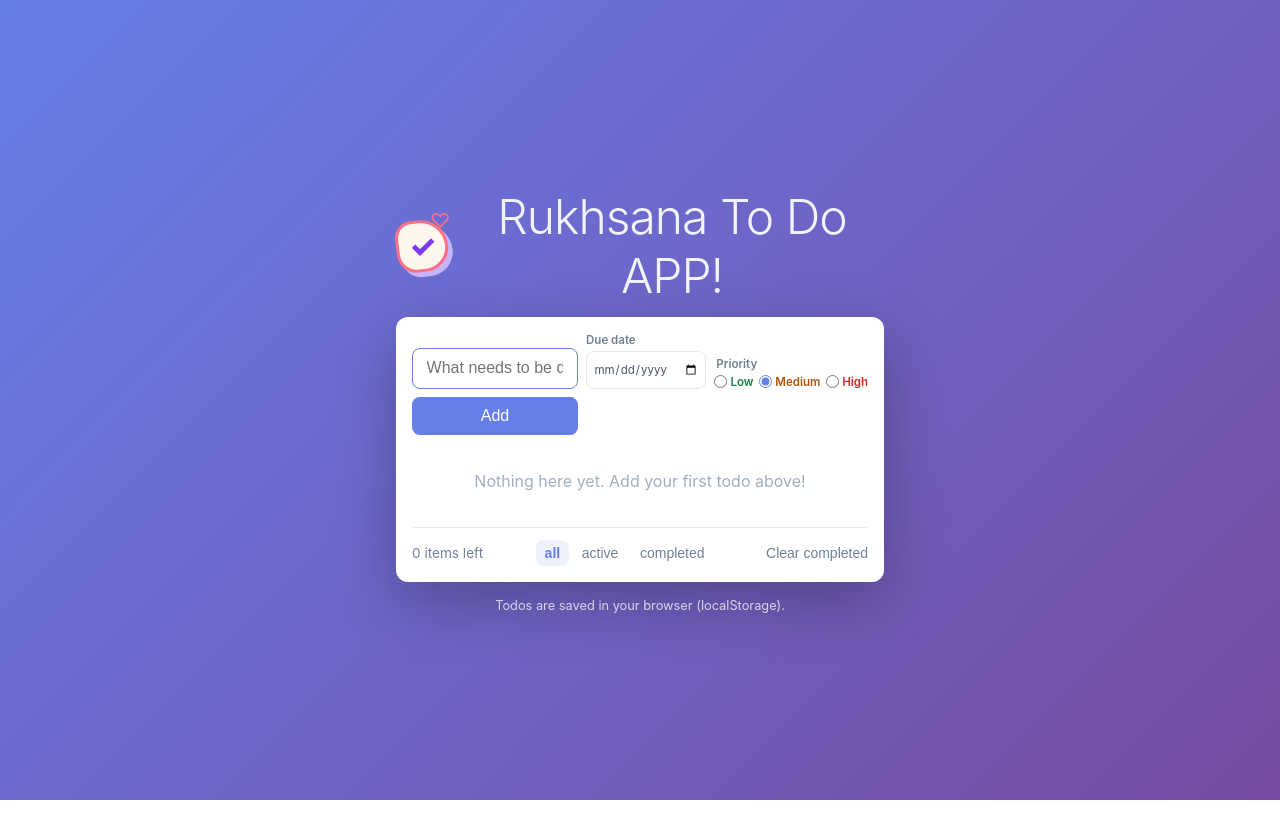
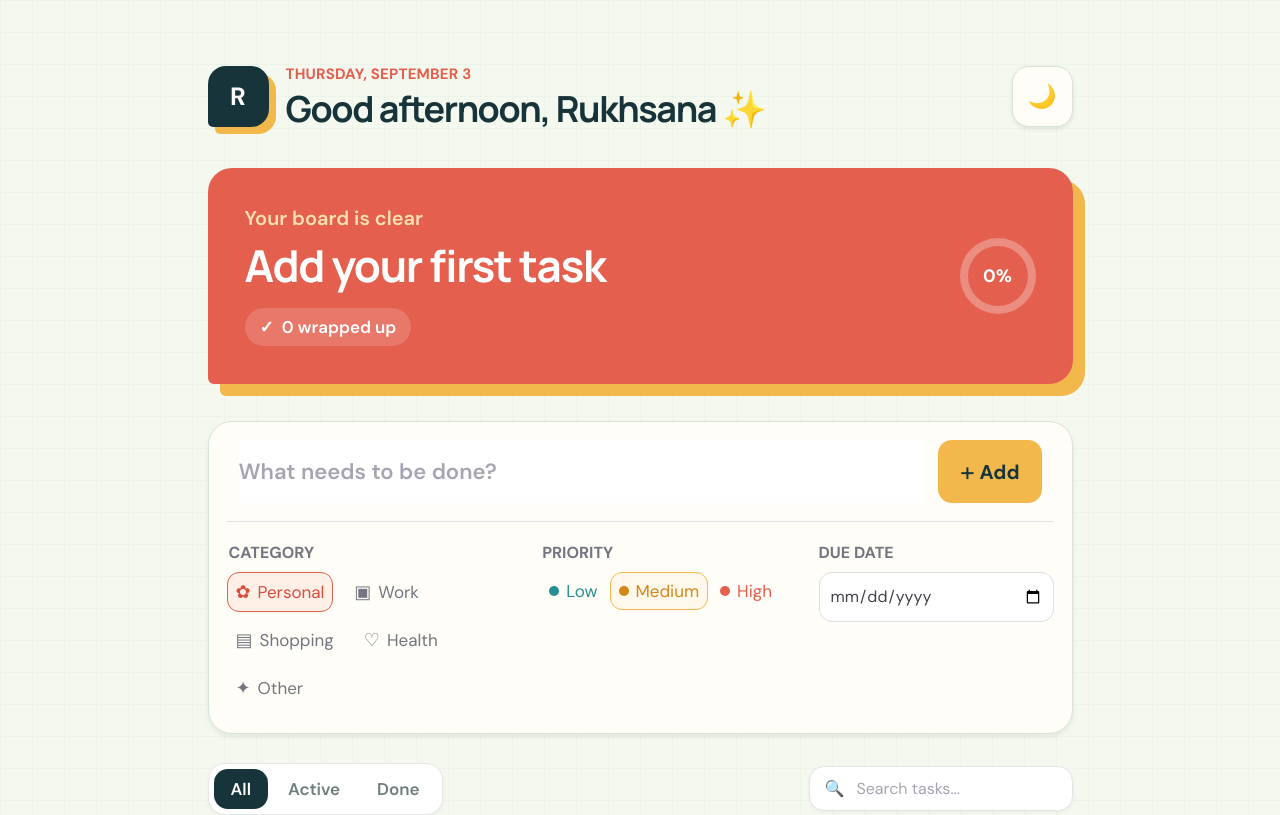
Before and after one commit to reasmin24/todo-app, a Next.js app: page / in a window 1280 px wide. Shown: the top 815 px of the page. Built offline with nearby package versions, Linux system fonts and the light colour scheme.

Commit message:
Upgrade todo dashboard design

```diff
--- a/app/globals.css
+++ b/app/globals.css
@@ -1,354 +1,44 @@
-*,
-*::before,
-*::after {
-  box-sizing: border-box;
-}
+@import url('https://fonts.googleapis.com/css2?family=DM+Sans:wght@400;500;600;700&family=Manrope:wght@700;800&display=swap');
 
-html,
-body {
-  margin: 0;
-  padding: 0;
-}
-
-body {
-  font-family: -apple-system, BlinkMacSystemFont, "Segoe UI", Roboto, Helvetica, Arial,
-    sans-serif;
-  background: linear-gradient(135deg, #667eea 0%, #764ba2 100%);
-  min-height: 100vh;
-  display: flex;
-  align-items: center;
-  justify-content: center;
-  color: #2d3748;
-}
-
-.app {
-  width: 100%;
-  max-width: 520px;
-  padding: 1rem;
-}
-
-.brand-lockup {
-  display: flex;
-  align-items: center;
-  justify-content: center;
-  gap: 0.75rem;
-  margin: 0 0 0.75rem;
-}
-
-.logo-mark {
-  position: relative;
-  display: grid;
-  place-items: center;
-  width: 3.25rem;
-  height: 3.25rem;
-  background: #fff7ed;
-  border: 3px solid #fb7185;
-  border-radius: 38% 62% 55% 45%;
-  box-shadow: 4px 5px 0 #c4b5fd;
-  transform: rotate(-7deg);
-  flex-shrink: 0;
-}
-
-.logo-check {
-  color: #7c3aed;
-  font-size: 1.9rem;
-  font-weight: 800;
-  line-height: 1;
-  transform: rotate(7deg);
-}
-
-.logo-heart {
-  position: absolute;
-  top: -0.65rem;
-  right: -0.55rem;
-  color: #fb7185;
-  font-size: 1.25rem;
-  line-height: 1;
-  transform: rotate(7deg);
-}
-
-.title {
-  text-align: center;
-  font-size: clamp(2rem, 8vw, 3rem);
-  font-weight: 300;
-  color: rgba(255, 255, 255, 0.92);
-  margin: 0;
-  letter-spacing: -1px;
-}
-
-.card {
-  background: #fff;
-  border-radius: 12px;
-  box-shadow: 0 20px 60px rgba(0, 0, 0, 0.25);
-  padding: 1rem;
-}
-
-.add-form {
-  display: grid;
-  grid-template-columns: minmax(0, 1fr) auto auto;
-  align-items: end;
-  gap: 0.5rem;
-  margin-bottom: 0.75rem;
-}
-
-.form-main {
-  display: contents;
-}
-
-.input {
-  flex: 1;
-  font-size: 1rem;
-  padding: 0.65rem 0.85rem;
-  border: 1px solid #e2e8f0;
-  border-radius: 8px;
-  outline: none;
-  transition: border-color 0.15s;
-}
-
-.input:focus {
-  border-color: #667eea;
-}
-
-.date-field,
-.priority-field {
-  color: #718096;
-  font-size: 0.72rem;
-  font-weight: 600;
-}
-
-.date-field {
-  display: grid;
-  gap: 0.25rem;
-}
-
-.date-input {
-  min-height: 2.35rem;
-  border: 1px solid #e2e8f0;
-  border-radius: 8px;
-  color: #4a5568;
-  padding: 0.4rem;
-  font: inherit;
-  font-weight: 400;
-}
-
-.priority-field {
-  border: 0;
-  padding: 0;
-  margin: 0;
-}
-
-.priority-options {
-  display: flex;
-  gap: 0.35rem;
-  margin-top: 0.25rem;
-}
-
-.priority-option {
-  display: flex;
-  align-items: center;
-  gap: 0.2rem;
-  text-transform: capitalize;
-  cursor: pointer;
-}
-
-.priority-option input {
-  accent-color: #667eea;
-  margin: 0;
-}
-
-.btn {
-  border: none;
-  border-radius: 8px;
-  cursor: pointer;
-  font-size: 0.875rem;
-  transition: background 0.15s, opacity 0.15s;
-}
-
-.btn-add {
-  background: #667eea;
-  color: #fff;
-  padding: 0.65rem 1.25rem;
-  font-size: 1rem;
-}
-
-.btn-add:hover {
-  background: #5a6fe0;
-}
-
-.todo-list {
-  list-style: none;
-  margin: 0;
-  padding: 0;
-}
-
-.todo-item {
-  display: flex;
-  align-items: center;
-  justify-content: space-between;
-  padding: 0.55rem 0.35rem;
-  border-bottom: 1px solid #f1f5f9;
-}
-
-.todo-item:last-child {
-  border-bottom: none;
-}
-
-.checkbox-label {
-  display: flex;
-  align-items: center;
-  gap: 0.6rem;
-  flex: 1;
-  cursor: pointer;
-  min-width: 0;
-}
-
-.todo-details {
-  display: grid;
-  gap: 0.2rem;
-  min-width: 0;
-}
-
-.checkbox-label input[type="checkbox"] {
-  width: 1.1rem;
-  height: 1.1rem;
-  accent-color: #667eea;
-  cursor: pointer;
-  flex-shrink: 0;
-}
-
-.todo-text {
-  font-size: 1rem;
-  overflow-wrap: anywhere;
-}
-
-.todo-text.done {
-  text-decoration: line-through;
-  color: #a0aec0;
-}
-
-.todo-meta {
-  display: flex;
-  align-items: center;
-  gap: 0.5rem;
-  color: #a0aec0;
-  font-size: 0.75rem;
-}
-
-.priority-badge {
-  border-radius: 999px;
-  padding: 0.15rem 0.45rem;
-  font-size: 0.68rem;
-  font-weight: 700;
-  text-transform: capitalize;
-}
-
-.priority-low {
-  color: #15803d;
-}
-
-.priority-medium {
-  color: #b45309;
-}
-
-.priority-high {
-  color: #dc2626;
-}
-
-.priority-badge.priority-low {
-  background: #dcfce7;
-}
-
-.priority-badge.priority-medium {
-  background: #fef3c7;
-}
-
-.priority-badge.priority-high {
-  background: #fee2e2;
-}
-
-.btn-delete {
-  background: none;
-  color: #cbd5e1;
-  font-size: 1rem;
-  padding: 0.25rem 0.5rem;
-  line-height: 1;
-  flex-shrink: 0;
-}
-
-.btn-delete:hover {
-  color: #e53e3e;
-}
-
-.empty {
-  text-align: center;
-  color: #a0aec0;
-  padding: 1.25rem 0;
-}
-
-.footer {
-  display: flex;
-  align-items: center;
-  justify-content: space-between;
-  gap: 0.5rem;
-  margin-top: 0.75rem;
-  padding-top: 0.75rem;
-  border-top: 1px solid #e2e8f0;
-  font-size: 0.85rem;
-  color: #718096;
-  flex-wrap: wrap;
-}
-
-.filters {
-  display: flex;
-  gap: 0.25rem;
-}
-
-.btn-filter {
-  background: none;
-  padding: 0.3rem 0.55rem;
-  color: #718096;
-}
-
-.btn-filter:hover {
-  color: #2d3748;
-}
-
-.btn-filter.active {
-  background: #eef0fe;
-  color: #667eea;
-  font-weight: 600;
-}
-
-.btn-clear {
-  background: none;
-  padding: 0.3rem 0;
-  color: #718096;
-}
-
-.btn-clear:hover {
-  color: #e53e3e;
-}
-
-.hint {
-  text-align: center;
-  color: rgba(255, 255, 255, 0.75);
-  font-size: 0.8rem;
-  margin: 1rem 0 0 0;
-}
-
-@media (max-width: 560px) {
-  .add-form {
-    grid-template-columns: 1fr auto;
-  }
-
-  .form-main {
-    display: grid;
-    grid-column: 1 / -1;
-    gap: 0.5rem;
-    grid-template-columns: minmax(0, 1fr) auto;
-  }
-
-  .priority-field {
-    grid-column: 1;
-  }
-}
+*, *::before { box-sizing: border-box; }
+html, body { margin: 0; min-height: 100%; }
+body { color: #17343a; background: #f4f8ef; font-family: 'DM Sans', sans-serif; background-image: linear-gradient(#d8e8d644 1px, transparent 1px), linear-gradient(90deg, #d8e8d644 1px, transparent 1px); background-size: 32px 32px; }
+button, input { font: inherit; }
+button { cursor: pointer; }
+.app { width: min(100% - 32px, 865px); margin: 0 auto; padding: 64px 0 54px; }
+.topbar { display: flex; align-items: center; gap: 17px; margin-bottom: 39px; }
+.avatar { display: grid; place-items: center; width: 61px; height: 61px; flex: none; border-radius: 18px 18px 18px 5px; color: #fff; background: #17343a; font-size: 25px; font-weight: 700; box-shadow: 7px 7px 0 #f2b84b; }
+.date-label { margin: 0 0 5px; color: #e45f4d; font-size: 15px; font-weight: 700; letter-spacing: .2px; }
+h1, h2 { font-family: 'Manrope', sans-serif; margin: 0; letter-spacing: -1.4px; }
+h1 { font-size: 36px; line-height: 1.1; }
+.theme-button { display: grid; place-items: center; width: 61px; height: 61px; margin-left: auto; border: 1px solid #d9e4d9; border-radius: 17px; background: #fffdf7; font-size: 23px; box-shadow: 0 2px 4px #17343a18; }
+.theme-button:hover { background: #fff0d1; }
+.progress-card { display: flex; align-items: center; justify-content: space-between; min-height: 216px; padding: 37px; border-radius: 24px 24px 24px 6px; color: #fff; background: #e45f4d; box-shadow: 12px 12px 0 #f2b84b; }
+.progress-kicker { margin: 0 0 11px; color: #ffe0b2; font-size: 20px; font-weight: 600; }
+h2 { font-size: 44px; line-height: 1.05; }
+.done-pill { display: inline-flex; gap: 8px; align-items: center; margin-top: 20px; padding: 8px 15px; border-radius: 20px; background: #ffffff29; font-size: 17px; font-weight: 600; }
+.progress-ring { display: grid; place-items: center; width: 76px; height: 76px; border-radius: 50%; background: conic-gradient(#fff var(--progress), #ffffff4a 0); position: relative; }
+.progress-ring::after { content: ''; position: absolute; inset: 8px; border-radius: inherit; background: #e45f4d; }
+.progress-ring span { z-index: 1; font-size: 18px; font-weight: 700; }
+.composer-card { margin-top: 37px; padding: 18px; border: 1px solid #d9e4d9; border-radius: 24px; background: #fffdf7; box-shadow: 0 3px 5px #17343a12; }
+.add-form { margin: 0; }.form-main { display: flex; gap: 14px; padding: 0 12px 18px; border-bottom: 1px solid #e3e3e7; }
+.input { width: 100%; min-width: 0; padding: 16px 0; border: 0; outline: 0; color: #24242c; font-size: 22px; font-weight: 600; }.input::placeholder, .search-box input::placeholder { color: #a5a5b2; }
+.btn { border: 0; border-radius: 14px; transition: transform .15s, background .15s; }.btn:hover { transform: translateY(-1px); }
+.btn-add { align-self: center; padding: 14px 22px; color: #17343a; background: #f2b84b; font-size: 20px; font-weight: 700; white-space: nowrap; }.btn-add span { font-size: 27px; font-weight: 400; vertical-align: -2px; }
+.form-options { display: grid; grid-template-columns: 1.25fr 1.1fr 1fr; gap: 20px; padding: 20px 0 7px; } fieldset { min-width: 0; border: 0; padding: 0; margin: 0; }
+legend, .date-field > span { margin-bottom: 9px; color: #747580; font-size: 16px; font-weight: 700; text-transform: uppercase; }.category-options { display: flex; flex-wrap: wrap; gap: 8px 12px; }
+.category-option, .priority-option { display: inline-flex; align-items: center; gap: 7px; padding: 7px 8px; border: 1px solid transparent; border-radius: 12px; color: #747580; font-size: 17px; cursor: pointer; text-transform: capitalize; }.category-option input, .priority-option input { position: absolute; opacity: 0; }.category-option.selected { border-color: #b99aff; color: #712cff; background: #f2ebff; }.category-option span { font-size: 18px; }
+.priority-options { display: flex; flex-wrap: wrap; gap: 3px; }.priority-option.selected { border-color: #ffd394; background: #fff8eb; }.priority-dot { width: 10px; height: 10px; border-radius: 50%; background: currentColor; }.priority-low { color: #009de0; }.priority-medium { color: #ec9000; }.priority-high { color: #f23868; }
+.date-field { display: flex; flex-direction: column; }.date-input { width: 100%; min-height: 50px; padding: 10px; border: 1px solid #dedee3; border-radius: 13px; color: #41414b; background: #fff; font-size: 16px; }
+.tasks-section { margin-top: 29px; }.task-toolbar { display: flex; align-items: center; justify-content: space-between; gap: 18px; margin-bottom: 23px; }.filters { display: flex; gap: 3px; padding: 5px; border: 1px solid #e8e8eb; border-radius: 17px; background: #fff; box-shadow: 0 2px 4px #0000000b; }
+.btn-filter { padding: 9px 17px; color: #777783; background: transparent; font-size: 17px; font-weight: 600; }.btn-filter.active { color: #fff; background: #202024; }
+.search-box { display: flex; align-items: center; gap: 10px; width: 264px; padding: 10px 15px; border: 1px solid #e4e4e7; border-radius: 15px; background: #fff; box-shadow: 0 2px 4px #0000000b; color: #aaaab5; }.search-box input { width: 100%; border: 0; outline: 0; color: #30303a; font-size: 16px; }
+.todo-list { list-style: none; padding: 0; margin: 0; border: 1px solid #e7e7eb; border-radius: 17px; overflow: hidden; background: #fff; }.todo-item { display: flex; align-items: center; justify-content: space-between; gap: 10px; padding: 18px 20px; border-bottom: 1px solid #eeeef1; }.todo-item:last-child { border-bottom: 0; }.checkbox-label { display: flex; align-items: center; gap: 14px; min-width: 0; flex: 1; cursor: pointer; }.checkbox-label input { width: 21px; height: 21px; accent-color: #8434ee; }.todo-details { display: grid; gap: 4px; min-width: 0; }.todo-text { font-size: 18px; overflow-wrap: anywhere; }.todo-text.done { color: #aaaab4; text-decoration: line-through; }.todo-meta { display: flex; gap: 14px; color: #9999a4; font-size: 13px; }.priority-badge { font-weight: 700; text-transform: capitalize; }.btn-delete { padding: 5px 8px; color: #c1c1c9; background: transparent; font-size: 19px; }.btn-delete:hover { color: #ed3563; }
+.empty { padding: 30px; border: 1px dashed #d9d9df; border-radius: 17px; color: #92929f; text-align: center; }.footer { display: flex; justify-content: space-between; align-items: center; padding: 17px 3px; color: #898994; font-size: 14px; }.btn-clear { padding: 0; color: #898994; background: none; }.btn-clear:hover { color: #ed3563; }
+body.night-mode { background-color: #171522; color: #f4f1fa; } body.night-mode .composer-card, body.night-mode .todo-list, body.night-mode .filters, body.night-mode .search-box, body.night-mode .theme-button { background: #262231; border-color: #393246; } body.night-mode .input, body.night-mode .date-input, body.night-mode .search-box input { color: #fff; background: transparent; }
+@media (max-width: 680px) { .app { width: min(100% - 24px, 520px); padding-top: 30px; }.topbar { margin-bottom: 25px; }.date-label { font-size: 12px; } h1 { font-size: 29px; }.theme-button, .avatar { width: 52px; height: 52px; }.progress-card { min-height: 180px; padding: 25px; border-radius: 20px; }.progress-kicker { font-size: 16px; } h2 { font-size: 30px; }.progress-ring { width: 64px; height: 64px; }.composer-card { margin-top: 24px; padding: 12px; }.form-options { grid-template-columns: 1fr; gap: 17px; }.task-toolbar { align-items: stretch; flex-direction: column; }.search-box { width: 100%; }.filters { justify-content: space-between; }.btn-filter { flex: 1; }.footer { gap: 10px; } }
+.category-option.selected { border-color: #e45f4d; color: #d94d3d; background: #fff0e7; }
+.priority-option.selected { border-color: #f2b84b; background: #fff8eb; }
+.priority-low { color: #288f91; }.priority-medium { color: #d58618; }.priority-high { color: #e45f4d; }
+.btn-filter { color: #6e7e7d; }.btn-filter.active { color: #fffdf7; background: #17343a; }
+.checkbox-label input { accent-color: #e45f4d; }.todo-text.done { color: #9ba9a7; }.todo-meta { color: #7e918e; }.btn-delete { color: #a8b7b3; }.btn-delete:hover { color: #e45f4d; }
--- a/app/page.tsx
+++ b/app/page.tsx
@@ -9,9 +9,16 @@ type Todo = {
   createdAt: number;
   dueDate?: string;
   priority?: "low" | "medium" | "high";
+  category?: "personal" | "work" | "shopping" | "health" | "other";
 };
 
 const STORAGE_KEY = "vercel-todo-app:todos";
+
+function createTodoId() {
+  return typeof crypto !== "undefined" && "randomUUID" in crypto
+    ? crypto.randomUUID()
+    : `${Date.now()}-${Math.random().toString(36).slice(2)}`;
+}
 
 function loadTodos(): Todo[] {
   if (typeof window === "undefined") return [];
@@ -30,7 +37,9 @@ export default function Home() {
   const [text, setText] = useState("");
   const [dueDate, setDueDate] = useState("");
   const [priority, setPriority] = useState<NonNullable<Todo["priority"]>>("medium");
+  const [category, setCategory] = useState<NonNullable<Todo["category"]>>("personal");
   const [filter, setFilter] = useState<"all" | "active" | "completed">("all");
+  const [search, setSearch] = useState("");
   const [hydrated, setHydrated] = useState(false);
 
   useEffect(() => {
@@ -50,17 +59,19 @@ export default function Home() {
     setTodos((prev) => [
       ...prev,
       {
-        id: crypto.randomUUID(),
+        id: createTodoId(),
         text: trimmed,
         completed: false,
         createdAt: Date.now(),
         dueDate,
         priority,
+        category,
       },
     ]);
     setText("");
     setDueDate("");
     setPriority("medium");
+    setCategory("personal");
   }
 
   function toggleTodo(id: string) {
@@ -79,67 +90,80 @@ export default function Home() {
     if (filter === "active") return !t.completed;
     if (filter === "completed") return t.completed;
     return true;
-  });
+  }).filter((t) => t.text.toLowerCase().includes(search.toLowerCase()));
 
   const remaining = todos.filter((t) => !t.completed).length;
+  const completed = todos.length - remaining;
+  const progress = todos.length ? Math.round((completed / todos.length) * 100) : 0;
+  const today = new Intl.DateTimeFormat("en-US", { weekday: "long", month: "long", day: "numeric" }).format(new Date());
+  const hour = new Date().getHours();
+  const greeting = hour < 12 ? "Good morning" : hour < 18 ? "Good afternoon" : "Good evening";
+  const categories = [
+    ["personal", "Personal", "✿"],
+    ["work", "Work", "▣"],
+    ["shopping", "Shopping", "▤"],
+    ["health", "Health", "♡"],
+    ["other", "Other", "✦"],
+  ] as const;
 
   return (
     <main className="app">
-      <div className="brand-lockup">
-        <div className="logo-mark" aria-label="Rukhsana To Do logo">
-          <span className="logo-check" aria-hidden="true">&#10003;</span>
-          <span className="logo-heart" aria-hidden="true">&#9825;</span>
+      <header className="topbar">
+        <div className="avatar" aria-hidden="true">R</div>
+        <div>
+          <p className="date-label">{today.toUpperCase()}</p>
+          <h1>{greeting}, Rukhsana <span aria-hidden="true">&#10024;</span></h1>
         </div>
-        <h1 className="title">Rukhsana To Do APP!</h1>
+        <button className="theme-button" type="button" aria-label="Toggle theme" onClick={() => document.body.classList.toggle("night-mode")}>
+          <span aria-hidden="true">&#127769;</span>
+        </button>
+      </header>
+
+      <section className="progress-card" aria-label="Task progress">
+        <div>
+          <p className="progress-kicker">{todos.length ? `${remaining} tasks waiting` : "Your board is clear"}</p>
+          <h2>{todos.length ? "Keep the momentum going" : "Add your first task"}</h2>
+          <span className="done-pill"><span aria-hidden="true">&#10003;</span> {completed} wrapped up</span>
         </div>
+        <div className="progress-ring" style={{ "--progress": `${progress * 3.6}deg` } as React.CSSProperties}>
+          <span>{progress}%</span>
+        </div>
+      </section>
 
-      <div className="card">
+      <section className="composer-card">
         <form className="add-form" onSubmit={addTodo}>
           <div className="form-main">
-            <input
-              className="input"
-              type="text"
-              placeholder="What needs to be done?"
-              value={text}
-              onChange={(e) => setText(e.target.value)}
-              aria-label="New todo"
-              autoFocus
-            />
-            <label className="date-field">
-              <span>Due date</span>
-              <input
-                className="date-input"
-                type="date"
-                value={dueDate}
-                onChange={(e) => setDueDate(e.target.value)}
-              />
-            </label>
+            <input className="input" type="text" placeholder="What needs to be done?" value={text} onChange={(e) => setText(e.target.value)} aria-label="New todo" autoFocus />
+            <button className="btn btn-add" type="submit"><span aria-hidden="true">+</span> Add</button>
           </div>
+          <div className="form-options">
+            <fieldset className="category-field">
+              <legend>Category</legend>
+              <div className="category-options">
+                {categories.map(([value, label, icon]) => <label key={value} className={`category-option ${category === value ? "selected" : ""}`}><input type="radio" name="category" value={value} checked={category === value} onChange={() => setCategory(value)} /><span>{icon}</span> {label}</label>)}
+              </div>
+            </fieldset>
             <fieldset className="priority-field">
               <legend>Priority</legend>
               <div className="priority-options">
-              {(["low", "medium", "high"] as const).map((level) => (
-                <label key={level} className={`priority-option priority-${level}`}>
-                  <input
-                    type="radio"
-                    name="priority"
-                    value={level}
-                    checked={priority === level}
-                    onChange={() => setPriority(level)}
-                  />
-                  {level}
-                </label>
-              ))}
+                {(["low", "medium", "high"] as const).map((level) => <label key={level} className={`priority-option priority-${level} ${priority === level ? "selected" : ""}`}><input type="radio" name="priority" value={level} checked={priority === level} onChange={() => setPriority(level)} /><span className="priority-dot" />{level}</label>)}
               </div>
             </fieldset>
-          <button className="btn btn-add" type="submit">
-            Add
-          </button>
+            <label className="date-field"><span>Due date</span><input className="date-input" type="date" value={dueDate} onChange={(e) => setDueDate(e.target.value)} /></label>
+          </div>
         </form>
+      </section>
 
+      <section className="tasks-section">
+        <div className="task-toolbar">
+          <div className="filters">
+            {(["all", "active", "completed"] as const).map((f) => <button key={f} className={`btn btn-filter ${filter === f ? "active" : ""}`} onClick={() => setFilter(f)}>{f === "completed" ? "Done" : f[0].toUpperCase() + f.slice(1)}</button>)}
+          </div>
+          <label className="search-box"><span aria-hidden="true">&#128269;</span><input type="search" placeholder="Search tasks..." value={search} onChange={(e) => setSearch(e.target.value)} aria-label="Search tasks" /></label>
+        </div>
         {visibleTodos.length === 0 && (
           <p className="empty">
-            {todos.length === 0 ? "Nothing here yet. Add your first todo above!" : "No todos match this filter."}
+            {todos.length === 0 ? "Your task list is waiting for its first spark." : "No tasks match this view."}
           </p>
         )}
 
@@ -155,6 +179,7 @@ export default function Home() {
                 <span className="todo-details">
                   <span className={`todo-text ${todo.completed ? "done" : ""}`}>{todo.text}</span>
                   <span className="todo-meta">
+                    {todo.category && <span>{categories.find(([value]) => value === todo.category)?.[2]} {todo.category}</span>}
                     {todo.dueDate && <span>Due {todo.dueDate}</span>}
                     {todo.priority && <span className={`priority-badge priority-${todo.priority}`}>{todo.priority}</span>}
                   </span>
@@ -175,24 +200,11 @@ export default function Home() {
           <span>
             {remaining} {remaining === 1 ? "item" : "items"} left
           </span>
-          <div className="filters">
-            {(["all", "active", "completed"] as const).map((f) => (
-              <button
-                key={f}
-                className={`btn btn-filter ${filter === f ? "active" : ""}`}
-                onClick={() => setFilter(f)}
-              >
-                {f}
-              </button>
-            ))}
-          </div>
           <button className="btn btn-clear" onClick={clearCompleted}>
             Clear completed
           </button>
         </div>
-      </div>
-
-      <p className="hint">Todos are saved in your browser (localStorage).</p>
+      </section>
     </main>
   );
 }
```
Lines whose indentation alone changed are shown as unchanged.
